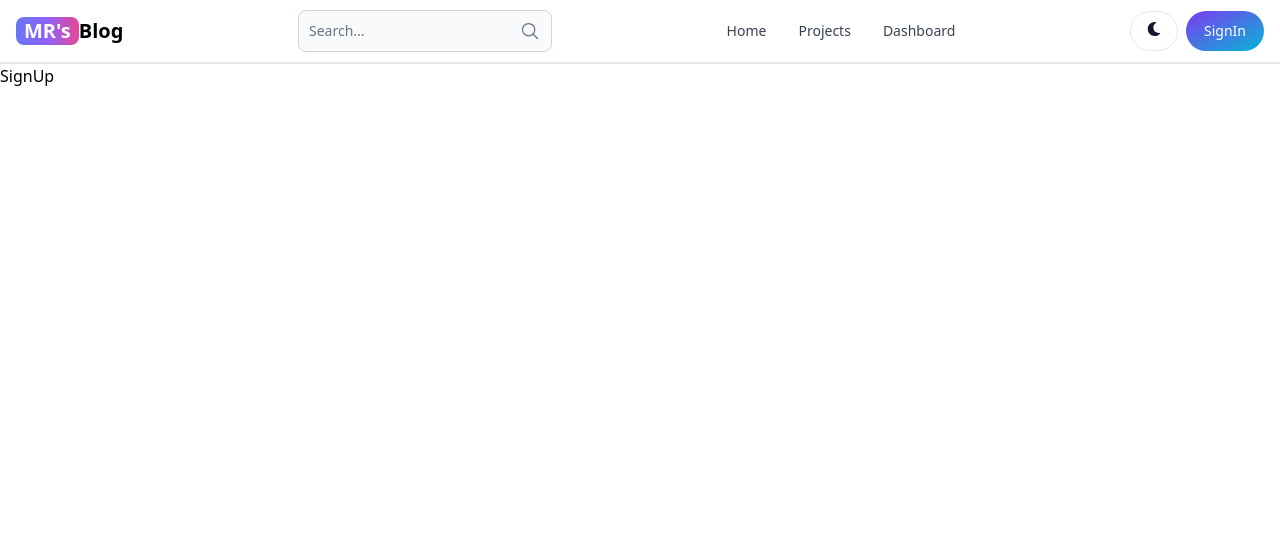
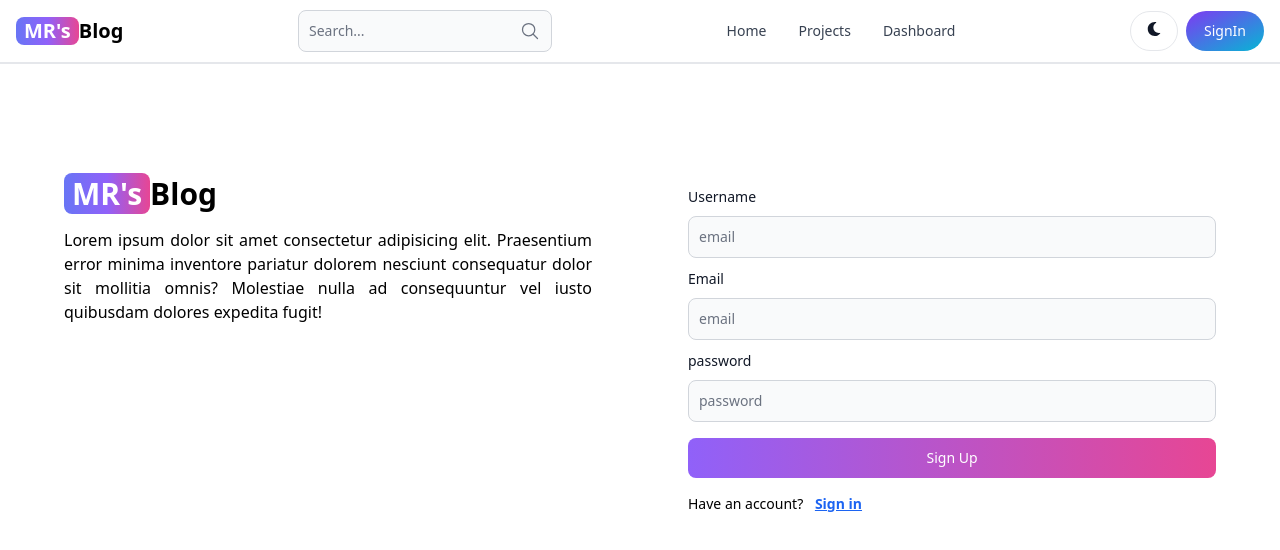
Before and after one commit to matiur2120/mern-blog, a React (Vite) app in the folder client/: page /sign-up in a window 1280 px wide. Shown: the top 550 px of the page. Built offline with nearby package versions, Linux system fonts and the light colour scheme.

Commit message:
create singup page ui

```diff
--- a/client/src/pages/SignUp.jsx
+++ b/client/src/pages/SignUp.jsx
@@ -1,5 +1,78 @@
+import { Button, Label, TextInput } from "flowbite-react";
+import { Link } from "react-router-dom";
+
 const SignUp = () => {
-  return <div>SignUp</div>;
+  return (
+    <div className="min-h-screen mt-20">
+      <div className="flex flex-col gap-8 p-8 md:flex-row">
+        <div className="flex-1 px-8">
+          <Link
+            to="/"
+            className="self-center whitespace-nowrap text-sm sm:text-3xl font-semibold dark:text-white"
+          >
+            <span className="px-2 bg-gradient-to-r from-indigo-500 via-purple-500 to-pink-500 rounded-lg text-white">
+              MR's
+            </span>
+            Blog
+          </Link>
+          <p className="text-justify mt-4">
+            Lorem ipsum dolor sit amet consectetur adipisicing elit. Praesentium
+            error minima inventore pariatur dolorem nesciunt consequatur dolor
+            sit mollitia omnis? Molestiae nulla ad consequuntur vel iusto
+            quibusdam dolores expedita fugit!
+          </p>
+        </div>
+        <div className="flex-1 px-8 ">
+          <form action="">
+            <div className="my-2">
+              <div className="mb-2 block">
+                <Label htmlFor="username" value="Username" />
+              </div>
+              <TextInput
+                id="username"
+                type="text"
+                required
+                placeholder="email"
+              />
+            </div>
+            <div className="my-2">
+              <div className="mb-2 block">
+                <Label htmlFor="email" value="Email" />
+              </div>
+              <TextInput id="email" type="email" required placeholder="email" />
+            </div>
+            <div className="my-2">
+              <div className="mb-2 block">
+                <Label htmlFor="password" value="password" />
+              </div>
+              <TextInput
+                id="password"
+                type="password"
+                required
+                placeholder="password"
+              />
+            </div>
+            <Button
+              type="submit"
+              className="mt-4 w-full"
+              gradientDuoTone="purpleToPink"
+            >
+              Sign Up
+            </Button>
+            <p className="text-sm mt-4">
+              Have an account?{" "}
+              <Link
+                className="text-blue-600 ml-2 underline font-semibold"
+                to="/sign-in"
+              >
+                Sign in
+              </Link>
+            </p>
+          </form>
+        </div>
+      </div>
+    </div>
+  );
 };
 
 export default SignUp;
```
